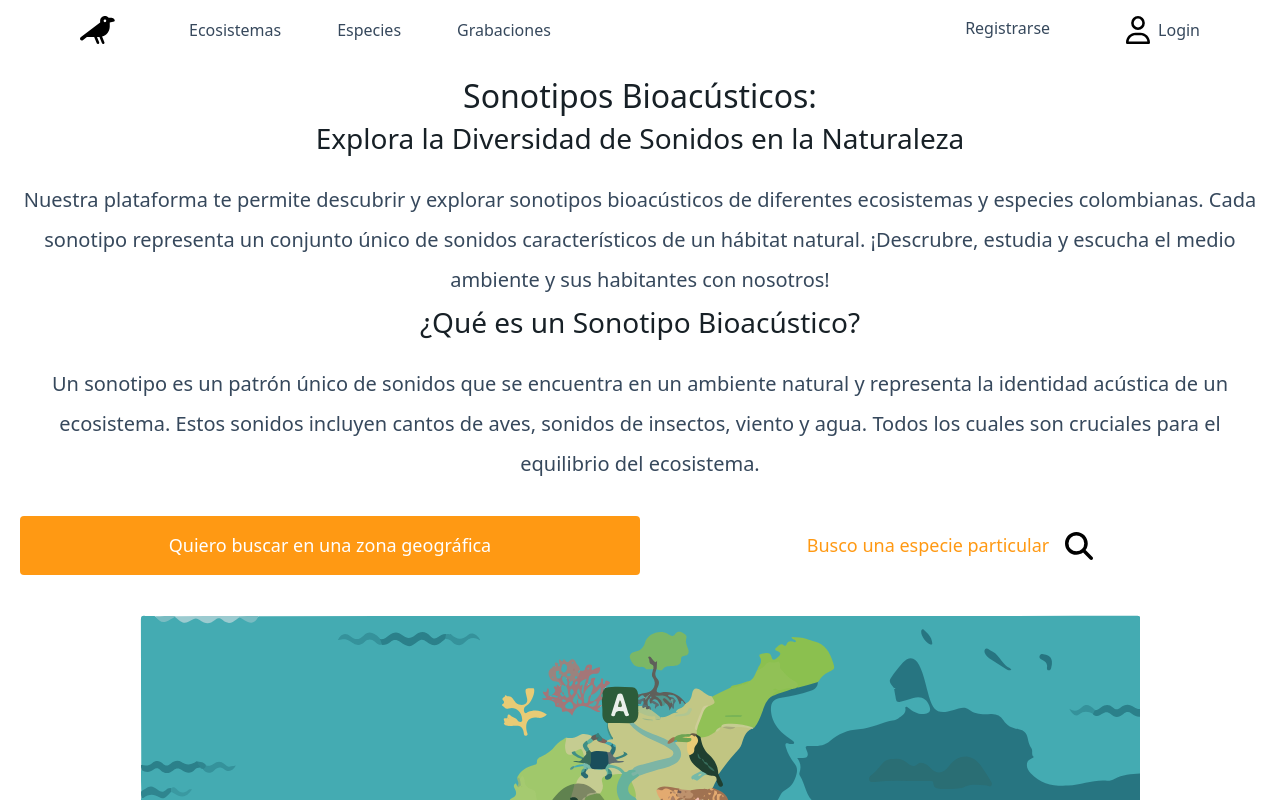
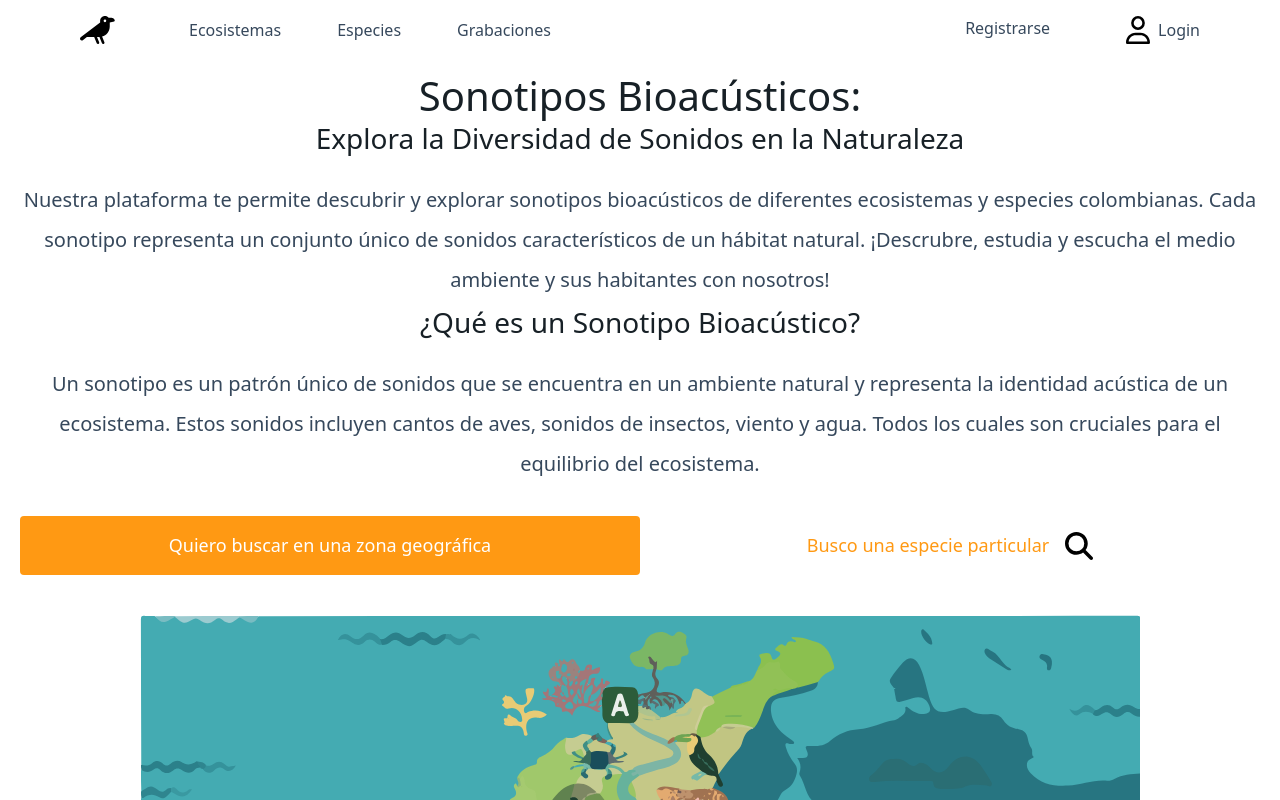
Before and after one commit to victordot/sonotipo, a Next.js app: page / in a window 1280 px wide. Shown: the top 800 px of the page. Built offline with nearby package versions, Linux system fonts and the light colour scheme.

Commit message:
Update Hero.tsx

```diff
--- a/app/components/Hero.tsx
+++ b/app/components/Hero.tsx
@@ -8,7 +8,7 @@ export function Hero() {
     return(
         <div className="pt-4">
             <div className="px-[20px]">
-                <h1 className="text-center text-[32px] leading-[40px] font-medium text-[#172026]">
+                <h1 className="text-center text-[32px] leading-[40px] font-medium text-[#172026] lg:text-[40px]">
                     Sonotipos Bioacústicos:
                 </h1>
 
```
